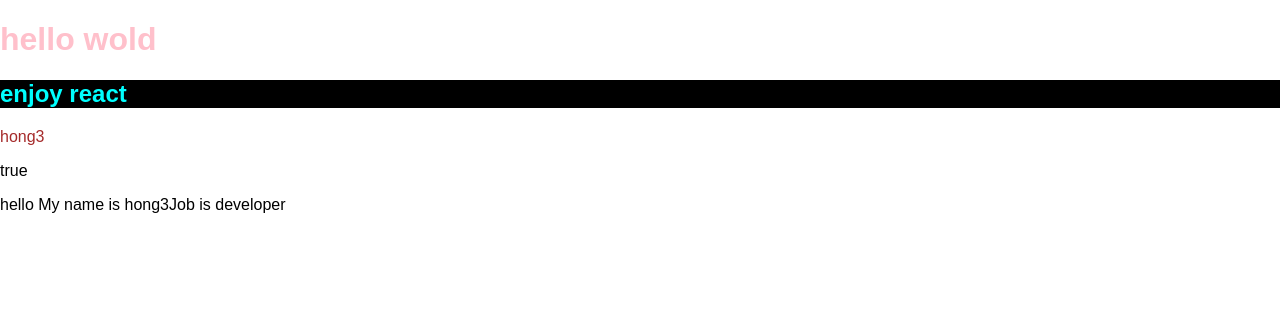
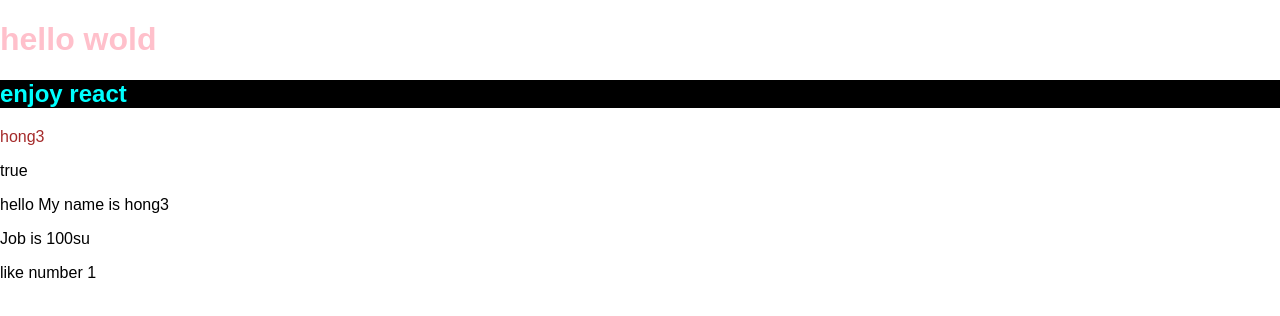
Before and after one commit to hongdonghyun/react, a React (Create React App) app in the folder first/first-day/: page / in a window 1280 px wide. Shown: the top 316 px of the page. Built offline with nearby package versions, Linux system fonts and the light colour scheme.

Commit message:
add propsType

```diff
--- a/first/first-day/src/App.js
+++ b/first/first-day/src/App.js
@@ -26,7 +26,7 @@
         <h2 style = {style}>enjoy react</h2>
         <p className='hello'>{name}</p>
         <p> { 1+1 ===2 ? 'true' : 'false'} </p>
-        <MyComponent name='hong3' job='developer'/>
+        <MyComponent name='hong3' job='100su'favoriteNumber={1}/>
         </div>
     );
   }
--- a/first/first-day/src/MyComponent.js
+++ b/first/first-day/src/MyComponent.js
@@ -1,12 +1,22 @@
 import React, { Component } from 'react';
-
+import PropTypes from 'prop-types'
 class MyComponent extends Component {
+    static defaultProps = {
+        job: 'developer',
+        name: 'defaultname'
+    }
+    static propTypes = {
+        name : PropTypes.string,
+        job : PropTypes.string,
+        favoriateNumber : PropTypes.number.isRequied
+    }
     render() {
-        const { name,job} = this.props;
+        const { name,job,favoriteNumber} = this.props;
         return (
             <div>
-                hello My name is {name}
-                Job is {job}
+                <p>hello My name is {name}</p>
+                <p>Job is {job}</p>
+                <p>like number {favoriteNumber}</p>
             </div>
         );
     }
```
